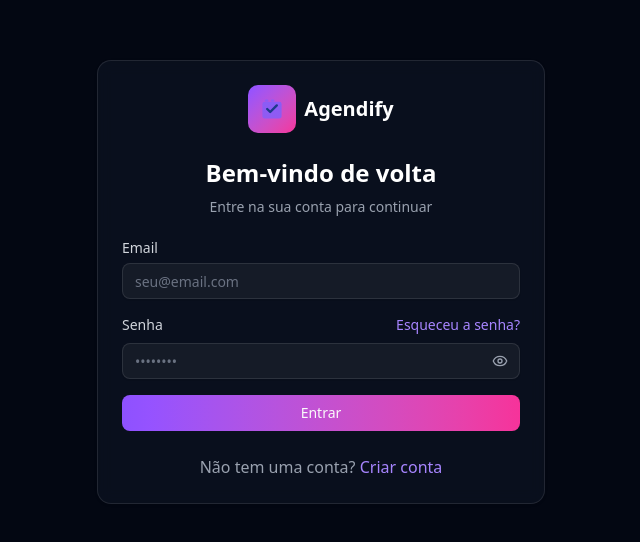
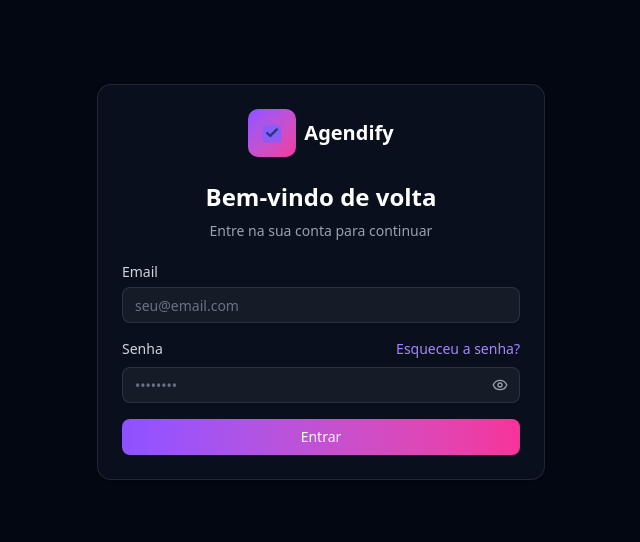
Before and after one commit to sellpayclub/agenda-beleza, a Next.js app: page /login in a window 1280 px wide. Shown: the part 118-660 px from the top of the page, without its empty margins (319-959 px from the left). Built offline with nearby package versions, Linux system fonts and the light colour scheme.

Commit message:
fix: remover link de criar conta da página de login
- Usuários agora recebem login automático após compra
- Apenas login disponível na página

```diff
--- a/app/(auth)/login/page.tsx
+++ b/app/(auth)/login/page.tsx
@@ -164,15 +164,6 @@ export default function LoginPage() {
               )}
             </Button>
           </form>
-
-          <div className="mt-6 text-center">
-            <p className="text-gray-400">
-              Não tem uma conta?{' '}
-              <Link href="/register" className="text-violet-400 hover:text-violet-300">
-                Criar conta
-              </Link>
-            </p>
-          </div>
         </CardContent>
       </Card>
     </div>
```
Also changed, not shown: app/api/auth/registration-status/route.ts (line endings or trailing spaces), components/dashboard/dns-status.tsx (line endings or trailing spaces), components/dashboard/watermark.tsx (line endings or trailing spaces), components/facebook-pixel.tsx (line endings or trailing spaces), lib/middleware/subscription-check.ts (line endings or trailing spaces), lib/utils/domain.ts (line endings or trailing spaces), lib/utils/plan-features.ts (line endings or trailing spaces), 2 other files (tests, documents, lock files or other folders).
